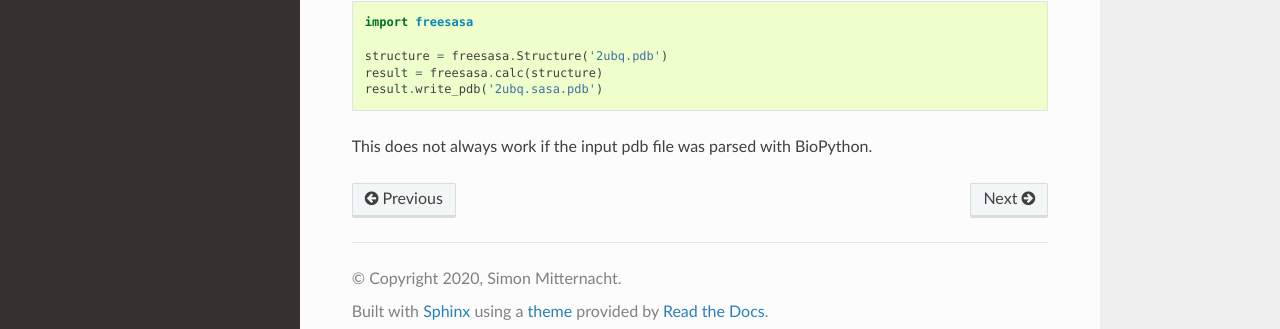
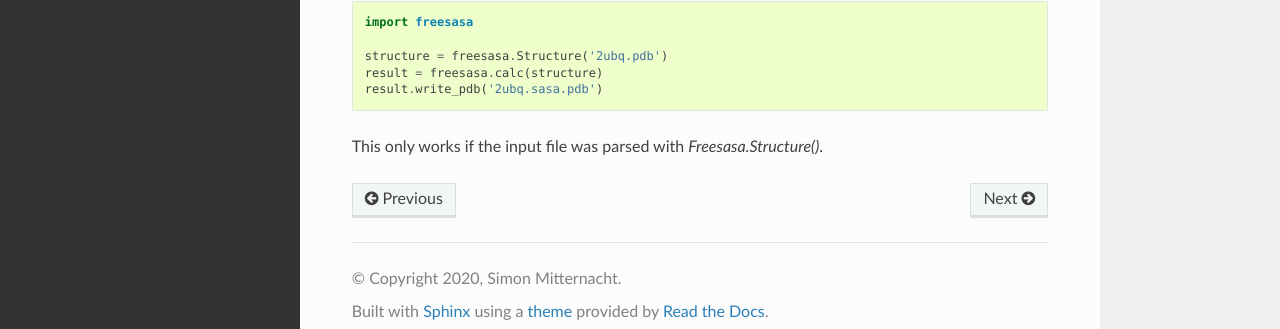
Before and after one commit to freesasa/freesasa-python, a Sphinx documentation site: the page built from docs/source/intro.rst, in a window 1280 px wide and 900 px high, scrolled down 2315 px. Shown: the part 552-881 px from the top of the window. Built offline with Sphinx 7.4.7 and the Read the Docs theme 2.0.0, drawn with Linux system fonts in a browser that asks for light colours.

Commit message:
Updated docs; added checks to write_pdb function.

```diff
--- a/docs/source/intro.rst
+++ b/docs/source/intro.rst
@@ -164,4 +164,4 @@ Here is a simple example on how to turn a calculated result into a PDB file.
     result = freesasa.calc(structure)
     result.write_pdb('2ubq.sasa.pdb')
 
-This does not always work if the input pdb file was parsed with BioPython.
+This only works if the input file was parsed with `Freesasa.Structure()`.
```
Also changed, not shown: 1 other file.
